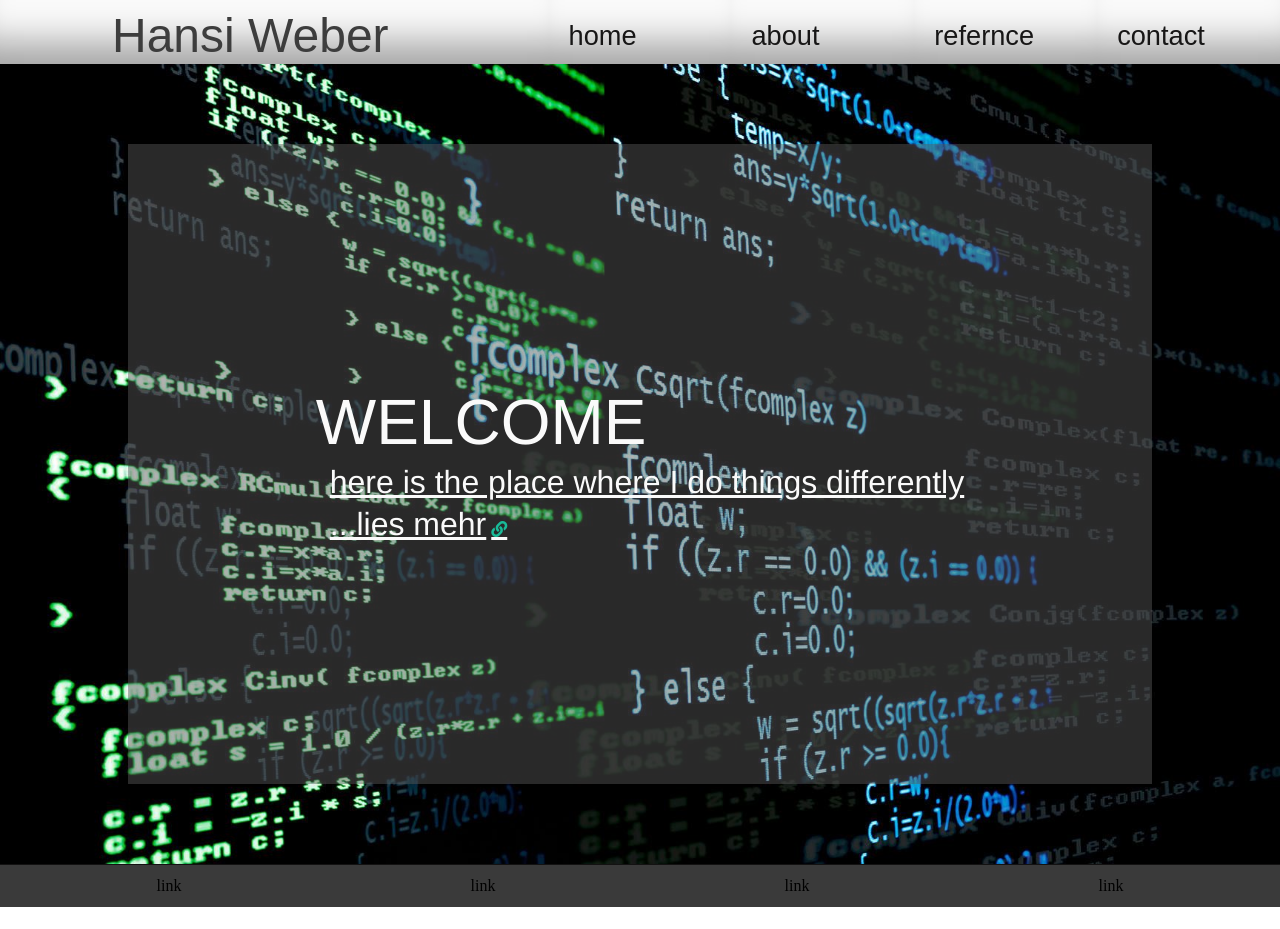
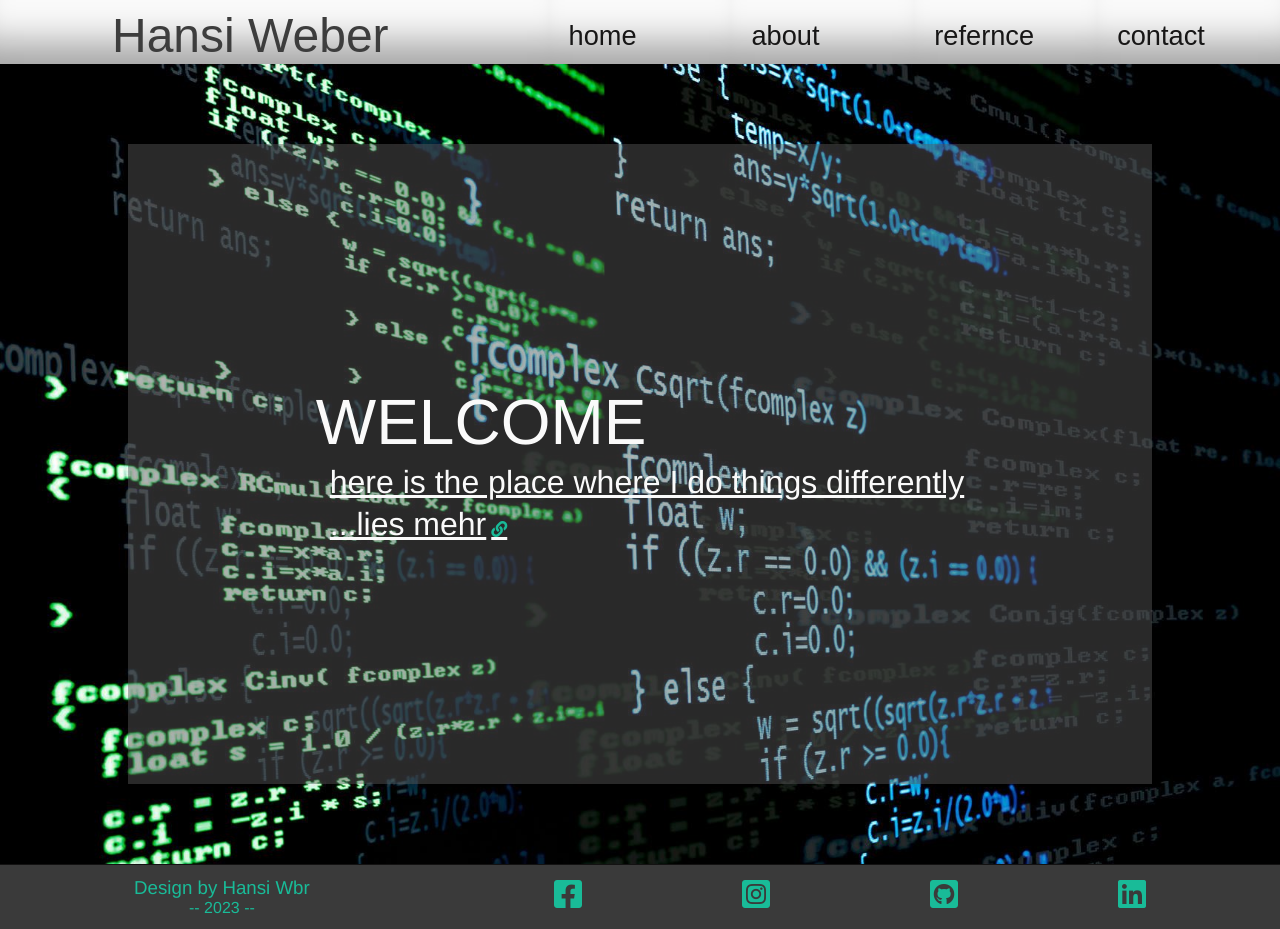
Before and after one commit to hansiwbr/Hansy_wbr_portfolio, a plain HTML site: page index.html in a window 1280 px wide. Before the commit the page ends 907 px from the top, so only its background shows below. Drawn offline with Linux system fonts and the light colour scheme; a web font is replaced by a local one.

Commit message:
edit footer

```diff
--- a/index.html
+++ b/index.html
@@ -115,10 +115,16 @@
             </div>
         </section> -->
         <section class="footer">
-            <div class="footer_box">link</div>
-            <div class="footer_box">link</div>
-            <div class="footer_box">link</div>
-            <div class="footer_box">link</div>
+            <div class="footer_text">
+                <h3>Design by Hansi Wbr</h3>
+                <p>-- 2023 --</p>
+            </div>
+            <div class="footer_container">
+                <div class="footer_box"><a href="#"><i class="fab fa-facebook-square"></i></a></i></div>
+                <div class="footer_box"><a href="#"><i class="fab fa-instagram-square"></i></a></div>
+                <div class="footer_box"><a href="#"><i class="fab fa-github-square"></i></a></div>
+                <div class="footer_box"><a href="#"><i class="fab fa-linkedin"></i></a></div>
+            </div>
         </section>
     </section>
 
--- a/style/contact.scss
+++ b/style/contact.scss
@@ -27,7 +27,7 @@
 }
 #contact::after
 {
-content: "";
+    content: "";
     display: block;
     height: 30px;
     width: 90%;
@@ -269,9 +269,9 @@ content: '';
 
 @media (max-width: 1000px)
 {
-#contact {
+#contact
+{
     width: 100%;
-    padding-right: 1rem;
 
 }
 .input_wrapper label
--- a/style/main.scss
+++ b/style/main.scss
@@ -107,7 +107,23 @@ p, h2, h3
     padding: 12px;
     width: 100vw;
     border-top: 1px solid $font_color;
+    .footer_text
+    {
+        color: $special;
+    }
+    .footer_container
+    {
+        display: flex;
+        justify-content: space-between;
+        gap: 10rem;
+        font-size: 2rem;
+        a
+        {
+            color: $special;
+        }
+    }
 }
+
 
 
 
```
Also changed, not shown: pages/about.html (+10 -4 lines), pages/contact.html (+10 -4 lines), pages/refernce.html (+10 -5 lines), style/style.css, 1 other file.
